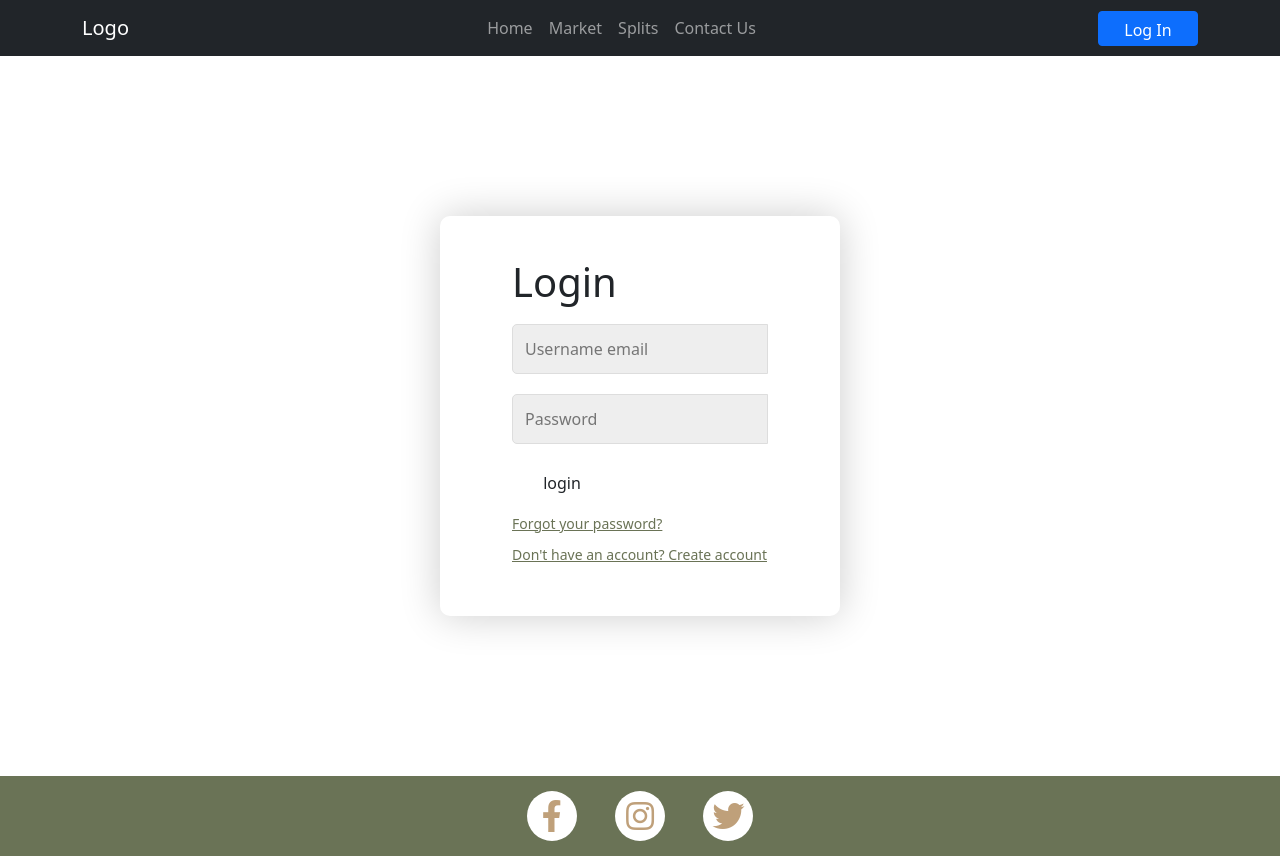
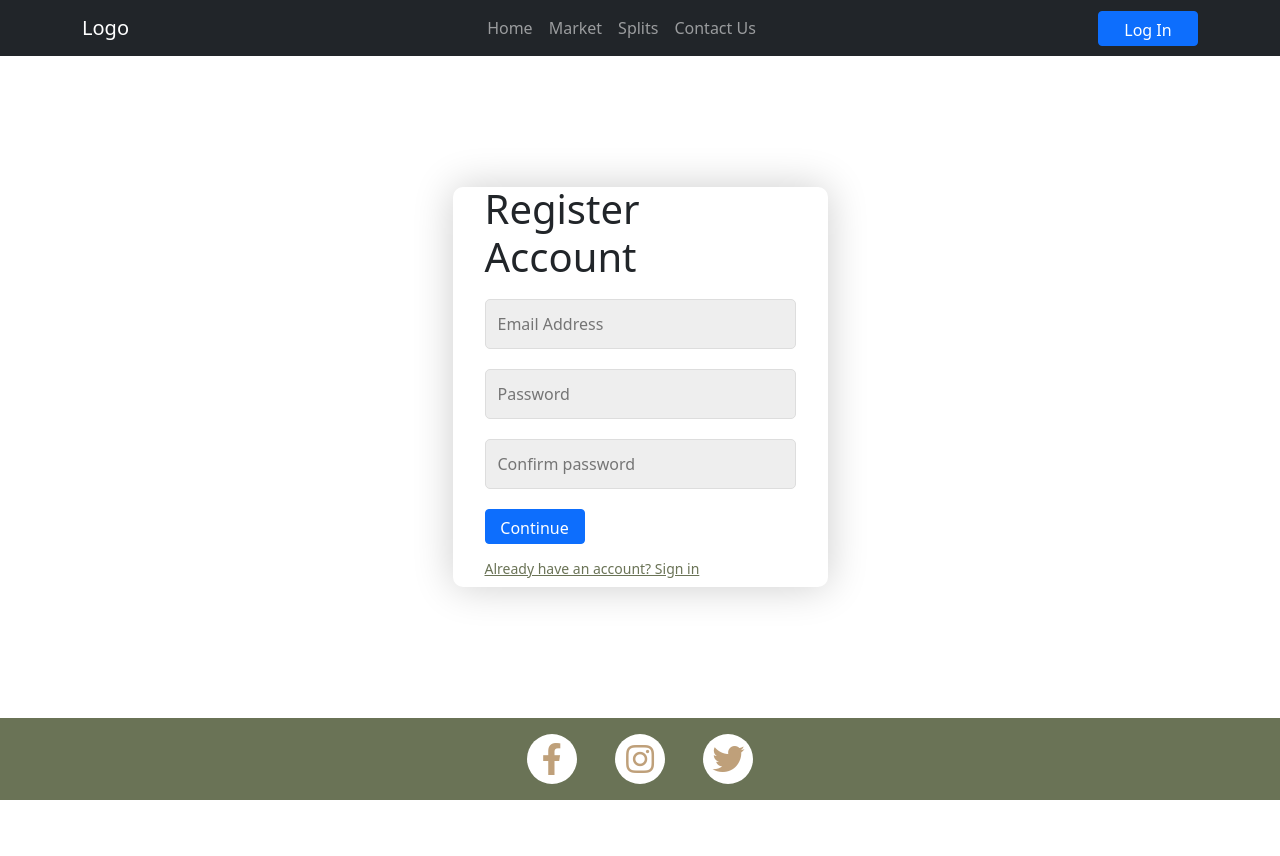
Before and after one commit to codykoscielski/flash-painters-react, a React (Create React App) app: page /login in a window 1280 px wide. After the commit the page ends 800 px from the top, so only its background shows below. Built offline with nearby package versions, Linux system fonts and the light colour scheme; no server answers.

Commit message:
Created the sign up layout, added firebase auth, setup form validation, created new accounts to firebase

```diff
--- a/src/App.css
+++ b/src/App.css
@@ -116,7 +116,7 @@ body {
 
 /* Footer */
 footer {
-    height: 10vh;
+    height: 82px;
     width: 100vw;
     background-color: var(--green);
     display: flex;
@@ -151,10 +151,11 @@ footer {
 
 /* Form */
 .wrapper {
-    height: 90vh;
+    height: calc(100vh - 138px);
     display: flex;
     align-items: center;
     justify-content: center;
+    flex-direction: column;
 }
 
 .form-container {
@@ -162,7 +163,7 @@ footer {
     align-items: center;
     justify-content: center;
     height: 400px;
-    width: 400px;
+    max-width: 375px;
     margin: 1rem;
     padding: 2rem;
     box-shadow: 0 0 40px rgba(0, 0, 0, 0.2);
--- a/src/App.js
+++ b/src/App.js
@@ -10,10 +10,12 @@ import MarketPage from './components/pages/MarketPage';
 import SplitsPage from './components/pages/SplitsPage';
 import ContactPage from './components/pages/ContactPage';
 import LoginPage from './components/pages/LoginPage';
+import { AuthProvider } from './contexts/AuthContext';
 
 
 function App() {
   return (
+    <AuthProvider>
       <Router>
         <Navigation />
         <Switch>
@@ -25,6 +27,7 @@ function App() {
         </Switch>
         <Footer />
       </Router>
+    </AuthProvider>
   );
 }
 
--- /dev/null
+++ b/src/components/layout/Signup.js
@@ -0,0 +1,59 @@
+import React, { useRef, useState } from 'react';
+import { Alert, Button } from 'react-bootstrap';
+import { useAuth } from '../../contexts/AuthContext';
+
+const Signup = () => {
+
+    const emailRef = useRef();
+    const passwordRef = useRef();
+    const passwordConfirmRef = useRef();
+    const { signup } = useAuth();
+    const [error, setError] = useState('');
+    const [loading, setLoading] = useState(false);
+
+    const handleSubmit = async (e) => {
+        e.preventDefault();
+
+        if (passwordRef.current.value !== passwordConfirmRef.current.value) {
+            return setError('Password must match');
+        } else if (passwordRef.current.value.length < 6) {
+            return setError('Password must be at least 6 charcters');
+        }
+
+        try {
+            setError('')
+            setLoading(true)
+            await signup(emailRef.current.value, passwordRef.current.value);
+        } catch {
+            setError('Failed to create account')
+            setLoading(false)
+        }
+
+
+    }
+    return (
+        <div className="wrapper">
+            {error && <Alert variant="danger">{ error }</Alert>}
+            <div className="form-container">
+                <form className="form" id="createAccountForm" onSubmit={handleSubmit}>
+                    <h1 className="form-title">Register Account</h1>
+                    <div className="input-group">
+                        <input type="text" className="form-input"  placeholder="Email Address" ref={ emailRef } required/>
+                    </div>
+                    <div className="input-group">
+                        <input type="password" className="form-input"  placeholder="Password" ref={ passwordRef } required/>
+                    </div>
+                    <div className="input-group">
+                        <input type="password" className="form-input"  placeholder="Confirm password" ref={ passwordConfirmRef } required/>
+                    </div>
+                    <Button className="btn form-btn" type="submit" disabled={ loading }>Continue</Button>
+                    <p className="form-text">
+                        <a className="form-url" href="google.com" id="linkLogin">Already have an account? Sign in</a>
+                    </p>
+                </form>
+            </div>
+        </div>
+    )
+}
+
+export default Signup
--- a/src/components/pages/LoginPage.js
+++ b/src/components/pages/LoginPage.js
@@ -1,30 +1,9 @@
 import React from 'react'
+import Signup from '../layout/Signup';
 
 const LoginPage = () => {
     return (
-        <div className="wrapper">
-            <div className="form-container">
-                <form className="form" id="login">
-                    <h1 className="form-title">Login</h1>
-                    <div className="form-message form-error"></div>
-                    <div className="input-group">
-                        <input type="text" className="form-input" autofocus placeholder="Username email" />
-                        <div className="input-group"></div>
-                    </div>
-                    <div className="input-group">
-                        <input type="password" className="form-input" autofocus placeholder="Password" />
-                        <div class="form-input-errormessage"></div>
-                    </div>
-                    <button className="btn form-btn" type="button">login</button>
-                    <p className="form-text">
-                        <a href="#" className="form-link">Forgot your password?</a>
-                    </p>
-                    <p className="form-text">
-                        <a className="form-url" href="#" id="createAccount">Don't have an account? Create account</a>
-                    </p>
-                </form>
-            </div>
-        </div>
+        <Signup />
     )
 }
 
--- /dev/null
+++ b/src/contexts/AuthContext.js
@@ -0,0 +1,38 @@
+import React, { useContext, useState, useEffect } from 'react';
+import { auth } from '../firebase';
+
+const AuthContext = React.createContext();
+
+export const useAuth = () => {
+    return useContext(AuthContext);
+}
+
+export const AuthProvider = ({ children }) => {
+
+    const [currentUser, setCurrentUser] = useState();
+    const [loading, setLoading] = useState(true);
+
+    const signup = (email, password) => {
+        return auth.createUserWithEmailAndPassword(email, password);
+    }
+
+    useEffect(() => {
+        const unsubscribe = auth.onAuthStateChanged(user => {
+            setCurrentUser(user);
+            setLoading(false);
+        })
+
+        return unsubscribe;
+    }, [])
+
+    const value = {
+        currentUser,
+        signup
+    }
+
+    return (
+        <AuthContext.Provider value={ value }>
+            {!loading && children }
+        </AuthContext.Provider>
+    )
+}
--- a/src/firebase.js
+++ b/src/firebase.js
@@ -1,5 +1,6 @@
 import firebase from 'firebase/app';
 import 'firebase/firestore';
+import 'firebase/auth';
 
 const firebaseApp = firebase.initializeApp({
 
@@ -14,5 +15,6 @@ const firebaseApp = firebase.initializeApp({
 )
 
   const db = firebaseApp.firestore();
+  export const auth = firebaseApp.auth();
 
   export default db;
```
Also changed, not shown: src/components/layout/Login.js (added, +31 -0 lines). Lines whose indentation alone changed are shown as unchanged.
